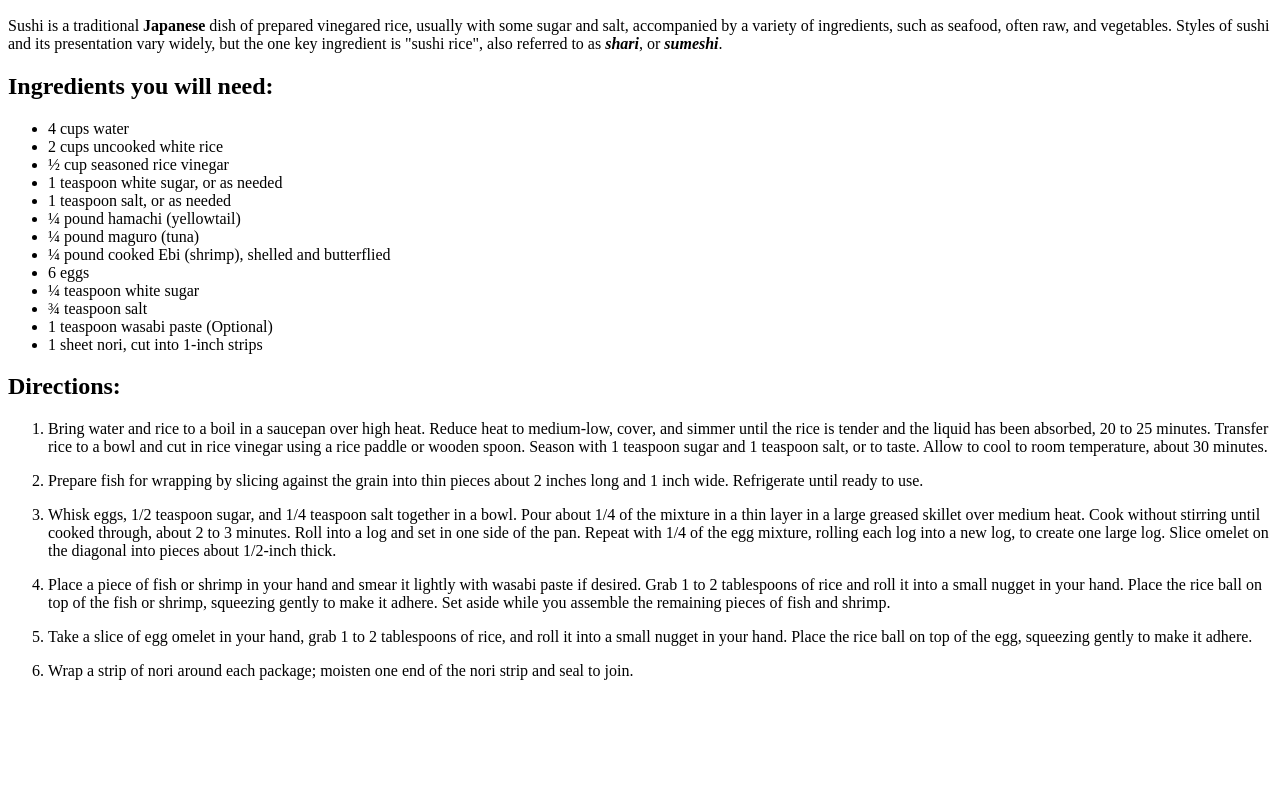
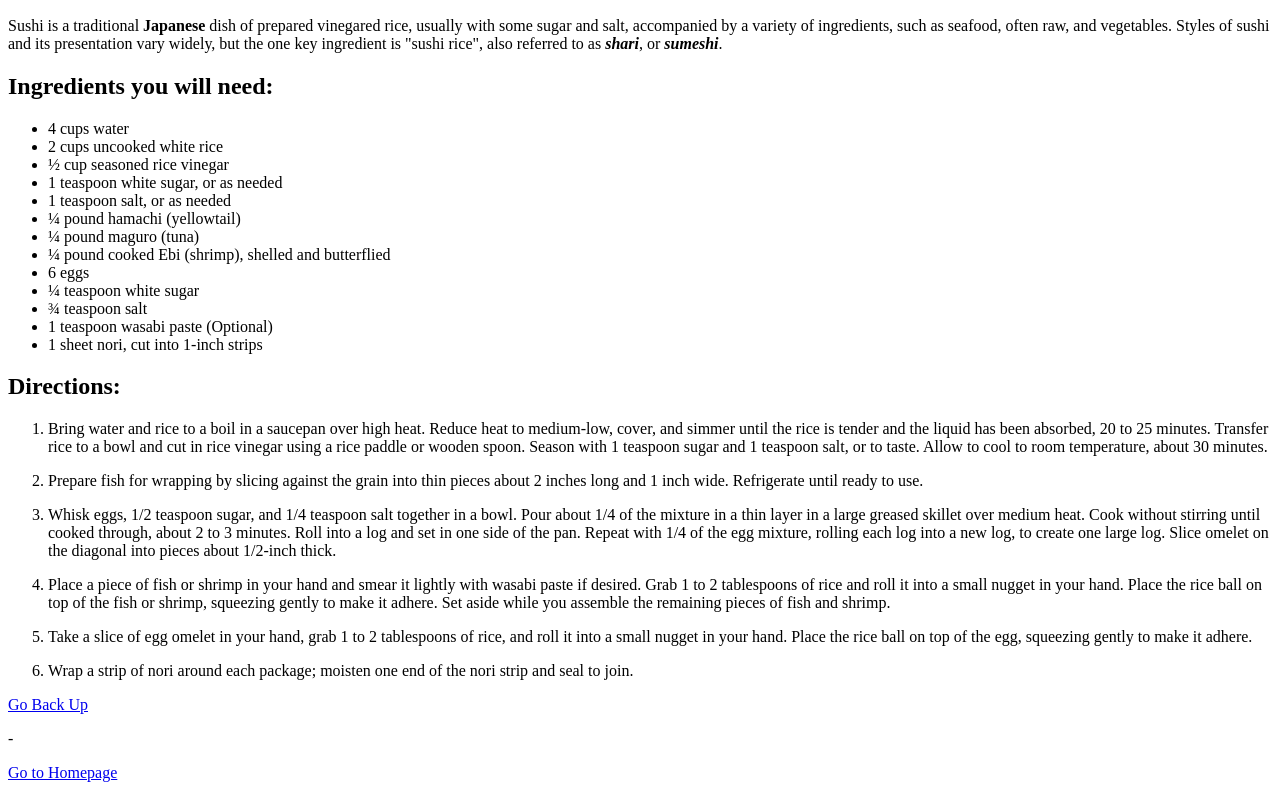
Before and after one commit to theodorhagen/odin-recipes, a plain HTML site: page recipes/sushi.html in a window 1280 px wide. Shown: the part 545-1335 px from the top of the page. Before the commit the page ends 1241 px from the top, so only its background shows below. Drawn offline with Linux system fonts and the light colour scheme.

Commit message:
Create hyperlinks to scroll up or go to homepage

```diff
--- a/recipes/sushi.html
+++ b/recipes/sushi.html
@@ -46,5 +46,8 @@
 
                     <li><p>Wrap a strip of nori around each package; moisten one end of the nori strip and seal to join.</p></li>
                 </ol>
+    <a href="sushi.html">Go Back Up</a>
+    <p>-</p>
+    <a href="../index.html">Go to Homepage</a>
 </body>
 </html>
```
